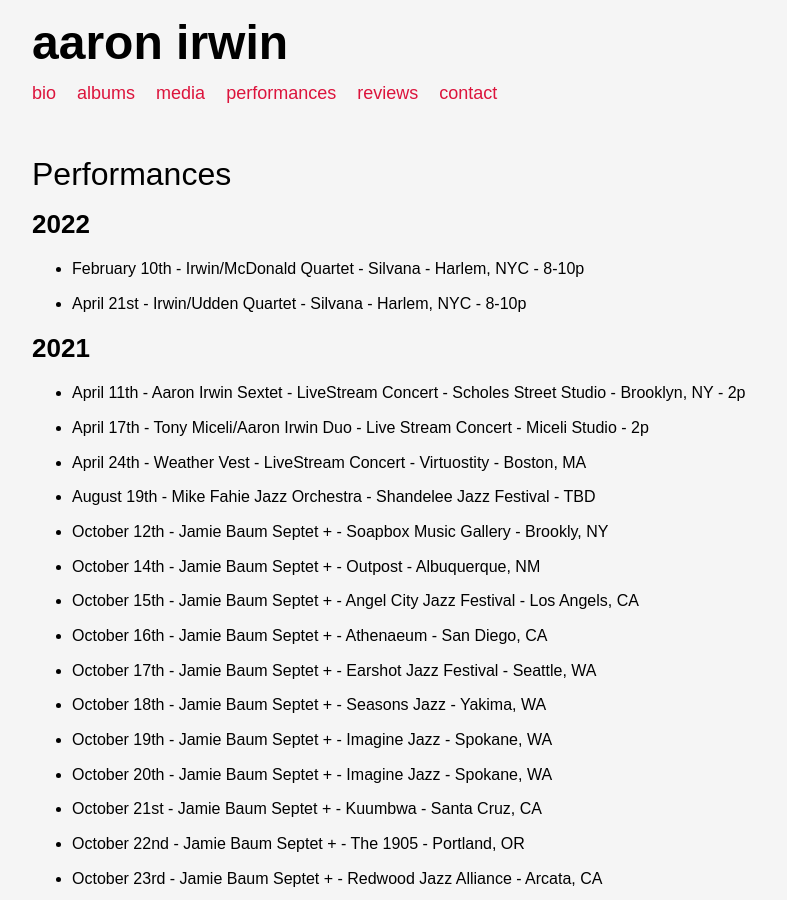
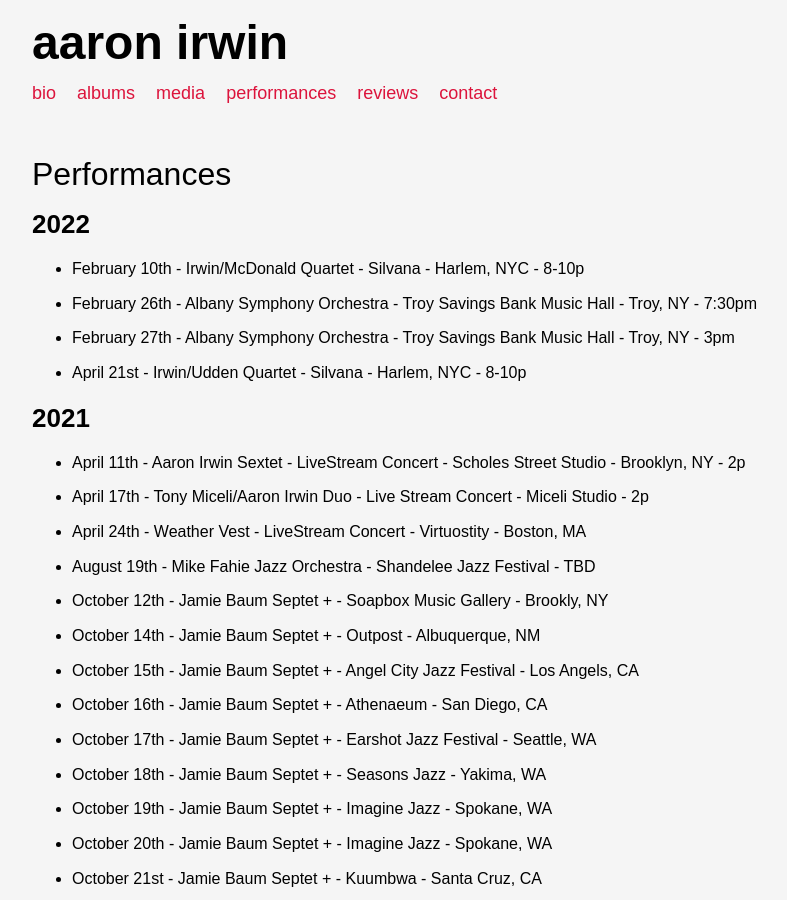
Before and after one commit to ryanve/aaronirwin.com, a Jekyll site: the page built from performances.md, in a window 1280 px wide and 900 px high. Shown: the whole window, without its empty margins (128-915 px from the left). Built offline with Jekyll 4.4.1, drawn with Linux system fonts in a browser that asks for light colours.

Commit message:
Update performances.md (#120)

```diff
--- a/performances.md
+++ b/performances.md
@@ -7,6 +7,8 @@ title: Performances
 ## 2022
 
 - February 10th - Irwin/McDonald Quartet - Silvana - Harlem, NYC - 8-10p
+- February 26th - Albany Symphony Orchestra - Troy Savings Bank Music Hall - Troy, NY - 7:30pm
+- February 27th - Albany Symphony Orchestra - Troy Savings Bank Music Hall - Troy, NY - 3pm
 - April 21st - Irwin/Udden Quartet - Silvana - Harlem, NYC - 8-10p
 
 
```
